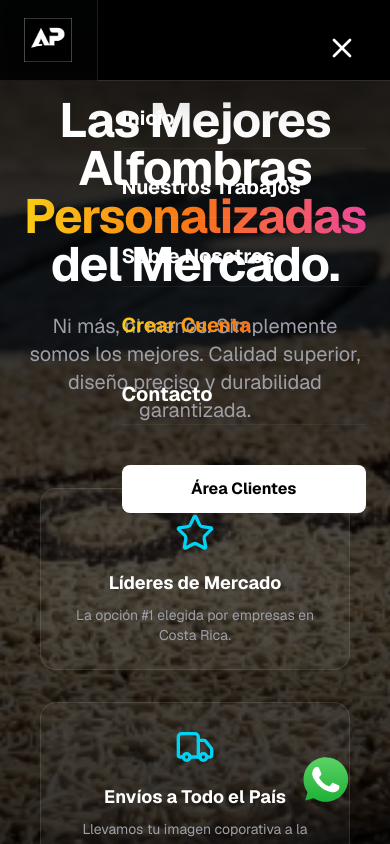
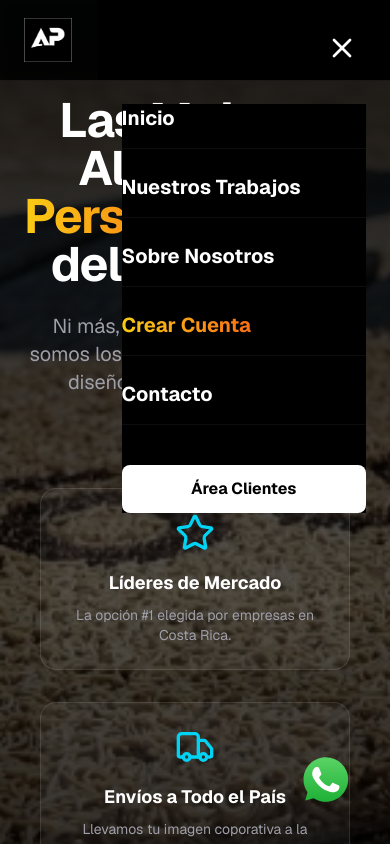
Before and after one commit to alfombraspersonalizadascr001-dot/apcr, a Next.js app: page / in a window 390 px wide. Both pictures are taken after a click on the button 346 px from the left and 40 px from the top of the page. Shown: the top 844 px of the page. Built offline with nearby package versions, Linux system fonts and the light colour scheme.

Commit message:
Fixed mobile menu background: Applied black to both container and nav

```diff
--- a/app/components/Header.tsx
+++ b/app/components/Header.tsx
@@ -45,8 +45,11 @@ export default function Header() {
 
                         {/* Right Side Drawer */}
                         <div
-                            className="fixed top-0 right-0 h-full w-3/4 max-w-sm shadow-2xl ring-1 ring-white/10 z-50 p-6 animate-in slide-in-from-right duration-300"
-                            style={{ backgroundColor: '#000000' }}
+                            className="fixed top-0 right-0 h-full w-3/4 max-w-sm z-50 p-6"
+                            style={{
+                                backgroundColor: '#000000',
+                                background: 'rgb(0, 0, 0)'
+                            }}
                         >
 
                             {/* Close Button Header */}
@@ -60,7 +63,13 @@ export default function Header() {
                             </div>
 
                             {/* Menu Items */}
-                            <nav className="flex flex-col gap-6">
+                            <nav
+                                className="flex flex-col gap-6"
+                                style={{
+                                    backgroundColor: '#000000',
+                                    background: 'rgb(0, 0, 0)'
+                                }}
+                            >
                                 <a href="/" onClick={() => setIsMenuOpen(false)} className="text-xl font-bold text-white hover:text-tropical transition-colors border-b border-white/5 pb-4">
                                     Inicio
                                 </a>
```
